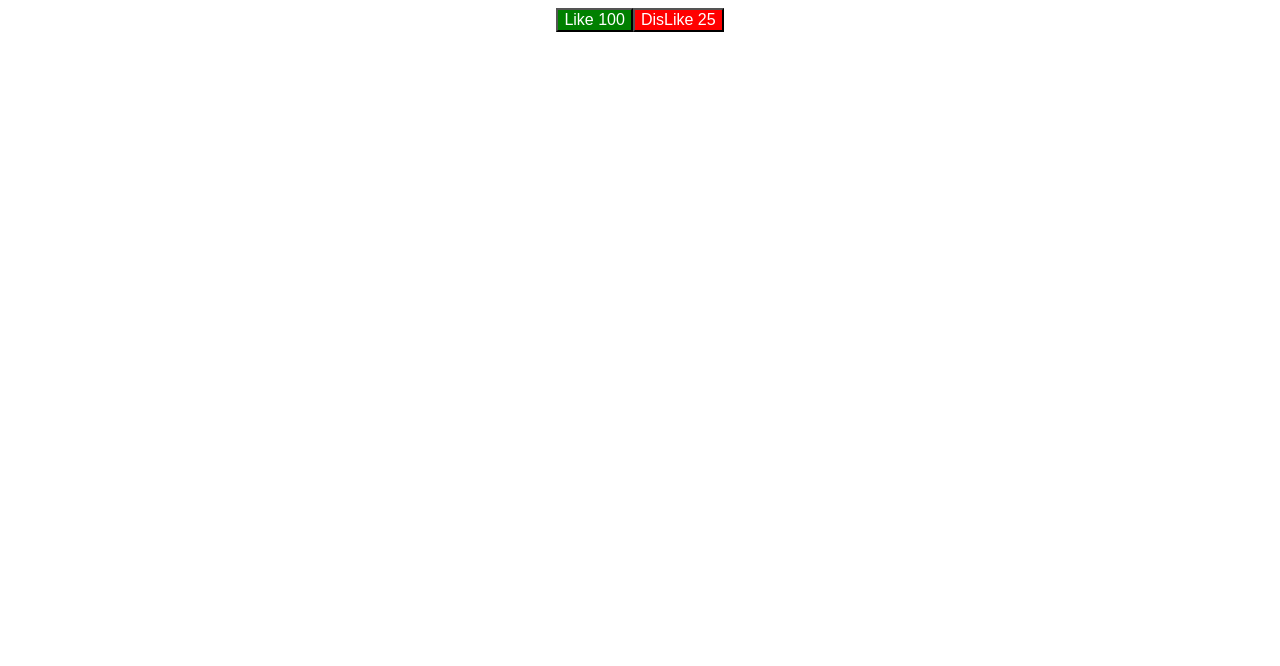
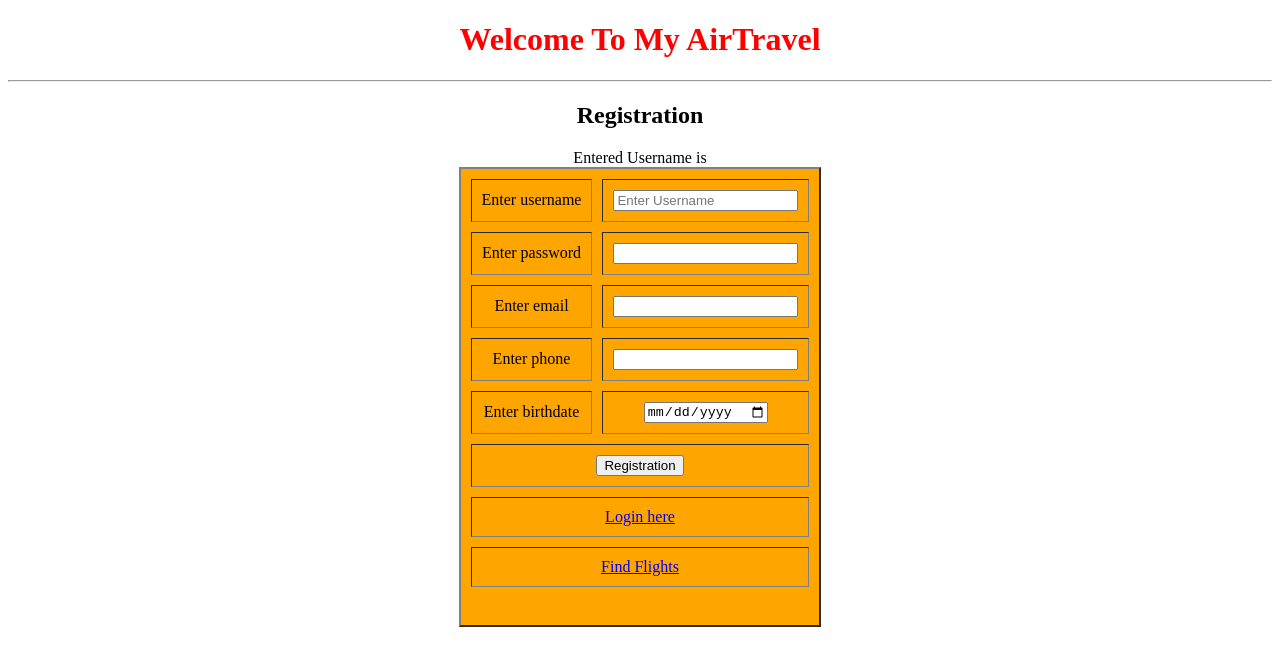
Before and after one commit to ameya1301999/Angular_Airline, an Angular app: page / in a window 1280 px wide. Shown: the top 666 px of the page. Built offline with nearby package versions, Linux system fonts and the light colour scheme.

Commit message:
AngularForm

```diff
--- a/src/app/app.component.html
+++ b/src/app/app.component.html
@@ -7,7 +7,7 @@
 </head>
 
 <body>
-	<app-button></app-button>
+	<app-registration></app-registration>
 </body>
 <!--
 <body>
--- a/src/app/registration/registration.component.html
+++ b/src/app/registration/registration.component.html
@@ -10,38 +10,44 @@
 	<h1>Welcome To My AirTravel</h1>
 	<hr>
 	<h2>Registration</h2>
-	<form action="Login.html">
+	<form (ngSubmit)="registerThisNewUser()">
+		Entered Username is {{newregistration.username}}
+
 		<TABLE BORDER=2 CELLSPACING=10 CELLPADDING=10>
 			<TR>
 				<TD>Enter username</TD>
-				<TD><input type=text></TD>
+				<TD><input type=text name="username" [(ngModel)]="newregistration.username" placeholder="Enter Username"></TD>
 			</TR>
 			<TR>
 				<TD>Enter password</TD>
-				<TD><input type=password></TD>
+				<TD><input type=password name="password" [(ngModel)]="newregistration.password"></TD>
 			</TR>
 			<TR>
 				<TD>Enter email</TD>
-				<TD><input type=email></TD>
+				<TD><input type=email name="email" [(ngModel)]="newregistration.email"></TD>
 			</TR>
 			<TR>
 				<TD>Enter phone</TD>
-				<TD><input type=text></TD>
+				<TD><input type=text name="phone" [(ngModel)]="newregistration.phone"></TD>
 			</TR>
 			<TR>
 				<TD>Enter birthdate</TD>
-				<TD><input type=date></TD>
+				<TD><input type=date name="birthdate" [(ngModel)]="newregistration.birthdate"></TD>
 			</TR>
 
 			<TR>
-				<TD><input type=submit value="Registration"></TD>
+				<TD colspan="2"><input type=submit value="Registration"></TD>
 			</TR>
+			<TR>
+				<TD colspan="2" input type="submit"><a href="Login.html">Login here</a></TD>
+			</TR>
+			<TR>
+				<TD colspan="2"><a href="Home.html">Find Flights </a></TD>
+			</TR>
+			<br>
 		</TABLE>
 	</form>
-	<a href="Login.html">Login here</a>
-	<br>
-	<a href="Home.html">Find Flights </a>
-	<br>
+
 </body>
 
 </html>
--- a/src/app/registration/registration.component.ts
+++ b/src/app/registration/registration.component.ts
@@ -1,4 +1,5 @@
 import { Component, OnInit } from '@angular/core';
+import { registration } from './registration';
 
 @Component({
   selector: 'app-registration',
@@ -6,6 +7,11 @@ import { Component, OnInit } from '@angular/core';
   styleUrls: ['./registration.component.css']
 })
 export class RegistrationComponent implements OnInit {
+      newregistration: registration = new registration();
+
+    registerThisNewUser() {
+    console.log('registration name is ',this.newregistration);
+  }
 
   constructor() { }
 
--- /dev/null
+++ b/src/app/registration/registration.ts
@@ -0,0 +1,7 @@
+export class registration {
+    username: string;
+    password: string;
+    email: string;
+    phone: string;
+    birthdate: Date;
+}
--- a/tsconfig.json
+++ b/tsconfig.json
@@ -5,7 +5,7 @@
     "baseUrl": "./",
     "outDir": "./dist/out-tsc",
     "forceConsistentCasingInFileNames": true,
-    "strict": true,
+    "strict": false,
     "noImplicitReturns": true,
     "noFallthroughCasesInSwitch": true,
     "sourceMap": true,
```
